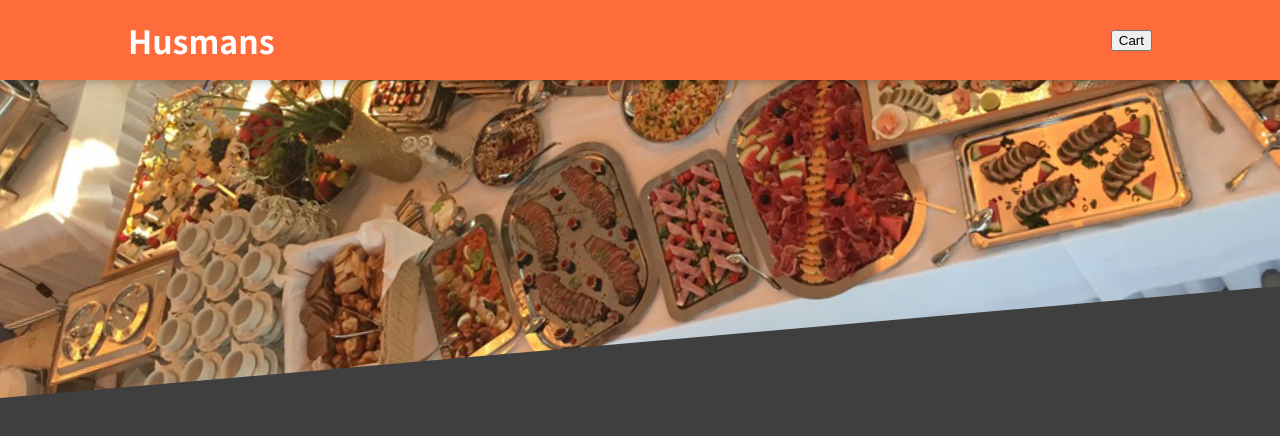
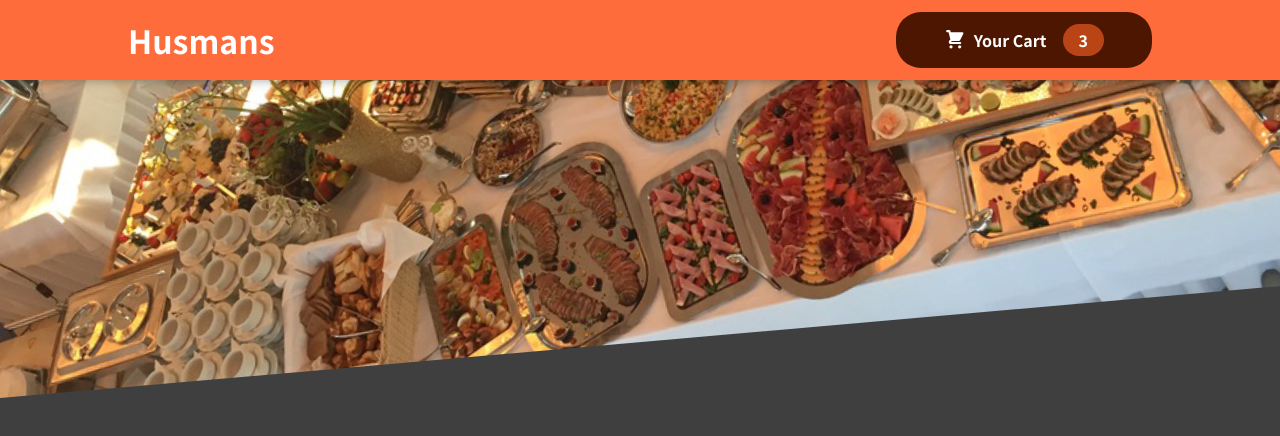
Before and after one commit to smackdh/react-foodorder-app, a React (Create React App) app: page / in a window 1280 px wide. Shown: the top 436 px of the page. Built offline with nearby package versions, Linux system fonts and the light colour scheme.

Commit message:
completed button component

```diff
--- /dev/null
+++ b/src/components/Layout/CartIcon.js
@@ -0,0 +1,13 @@
+const CartIcon = () => {
+  return (
+    <svg
+      xmlns="http://www.w3.org/2000/svg"
+      viewBox="0 0 20 20"
+      fill="currentColor"
+    >
+      <path d="M3 1a1 1 0 000 2h1.22l.305 1.222a.997.997 0 00.01.042l1.358 5.43-.893.892C3.74 11.846 4.632 14 6.414 14H15a1 1 0 000-2H6.414l1-1H14a1 1 0 00.894-.553l3-6A1 1 0 0017 3H6.28l-.31-1.243A1 1 0 005 1H3zM16 16.5a1.5 1.5 0 11-3 0 1.5 1.5 0 013 0zM6.5 18a1.5 1.5 0 100-3 1.5 1.5 0 000 3z" />
+    </svg>
+  );
+};
+
+export default CartIcon;
--- a/src/components/Layout/Header.js
+++ b/src/components/Layout/Header.js
@@ -1,13 +1,14 @@
 import { Fragment } from "react";
 import classes from "./Header.module.css";
 import meals from "../../assets/meals.jpg";
+import HeaderCartButton from "./HeaderCartButton";
 
 const Header = () => {
   return (
     <Fragment>
       <header className={classes.header}>
         <h1>Husmans</h1>
-        <button>Cart</button>
+        <HeaderCartButton />
       </header>
       <div className={classes["main-image"]}>
         <img className={["main-image.image"]} src={meals} alt="meal table" />
--- a/src/components/Layout/HeaderCartButton.js
+++ b/src/components/Layout/HeaderCartButton.js
@@ -1,8 +1,17 @@
 import React from "react";
 import classes from "./HeaderCartButton.module.css";
+import CartIcon from "./CartIcon";
 
 const HeaderCartButton = () => {
-  return <button>Cart</button>;
+  return (
+    <button className={classes.button}>
+      <span className={classes.icon}>
+        <CartIcon />
+      </span>
+      <span>Your Cart</span>
+      <span className={classes.badge}> 3</span>
+    </button>
+  );
 };
 
 export default HeaderCartButton;
```
